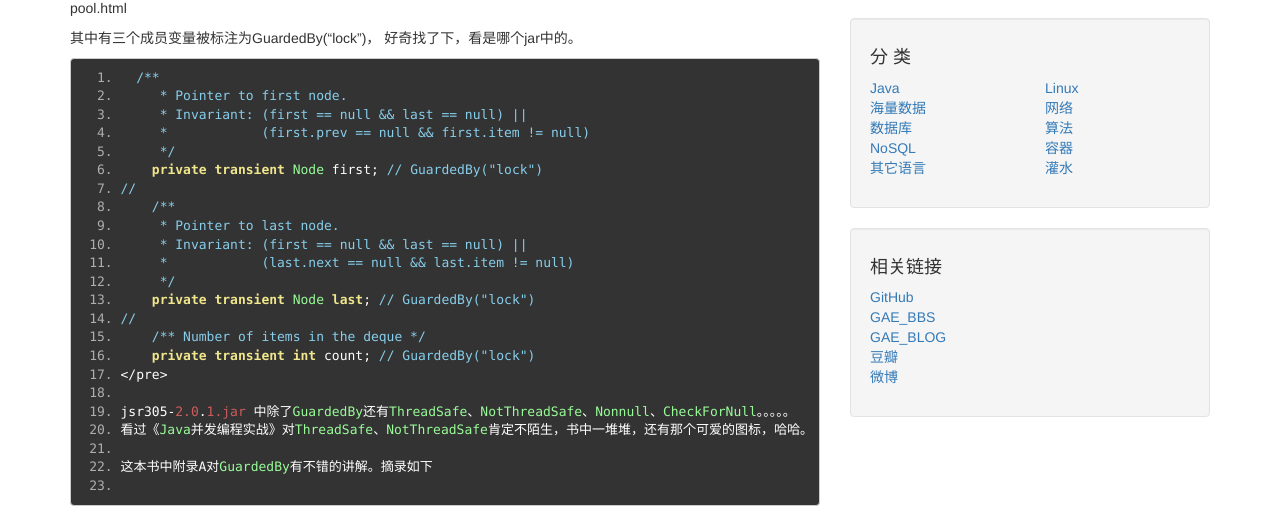
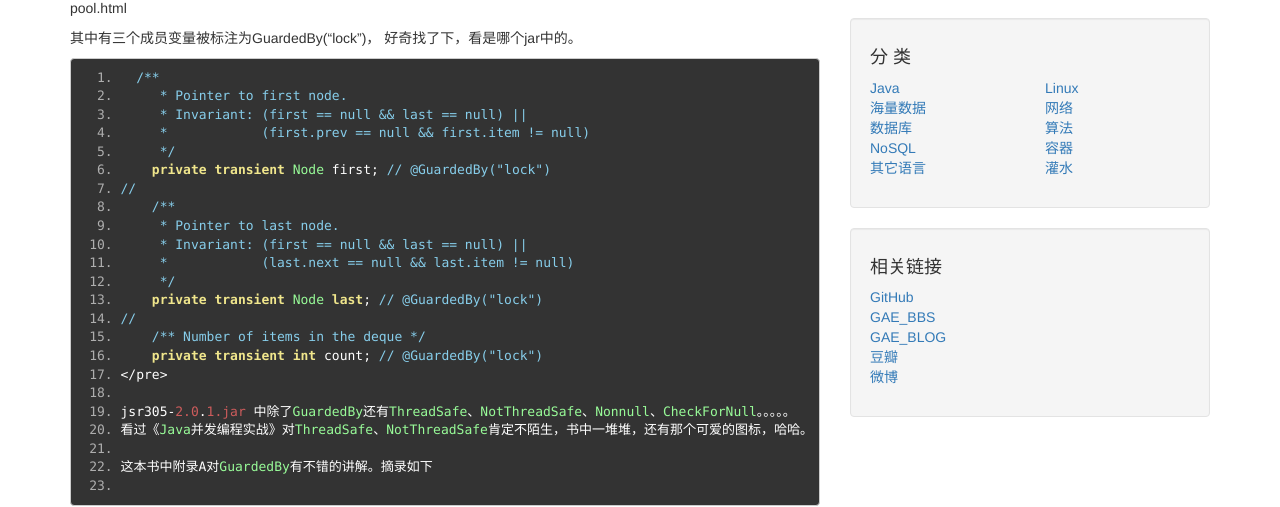
Before and after one commit to liuxinglanyue/blog, a Jekyll site: the page built from _posts/2014-12-19-thread-GuardedBy.markdown, in a window 1280 px wide and 964 px high. Shown: the part 186-693 px from the top of the window. Built offline with Jekyll 4.4.1, drawn with Linux system fonts in a browser that asks for light colours; nearby versions of some CDN libraries; Markdown is read by kramdown in place of the engine named in the settings; comment, search, counter and statistics services are not loaded; part of the change alters nothing that is shown.

```diff
--- a/_posts/2014-12-19-thread-GuardedBy.markdown
+++ b/_posts/2014-12-19-thread-GuardedBy.markdown
@@ -14,17 +14,17 @@ tags: [thread,threadSafe,guardedBy,jsr305]
      * Invariant: (first == null && last == null) ||
      *            (first.prev == null && first.item != null)
      */
-    private transient Node<E> first; // GuardedBy("lock")
+    private transient Node<E> first; // &#64;GuardedBy("lock")
 //
     /**
      * Pointer to last node.
      * Invariant: (first == null && last == null) ||
      *            (last.next == null && last.item != null)
      */
-    private transient Node<E> last; // GuardedBy("lock")
+    private transient Node<E> last; // &#64;GuardedBy("lock")
 //
     /** Number of items in the deque */
-    private transient int count; // GuardedBy("lock")
+    private transient int count; // &#64;GuardedBy("lock")
 </pre>
 
 jsr305-2.0.1.jar 中除了GuardedBy还有ThreadSafe、NotThreadSafe、Nonnull、CheckForNull。。。。。
```
